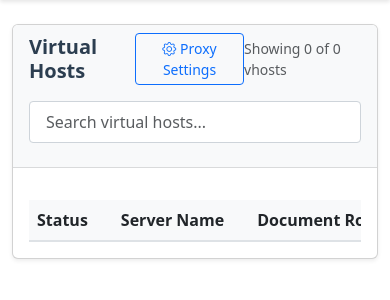
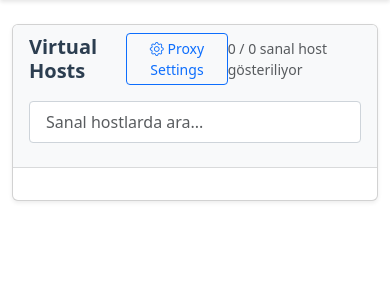
Before and after one commit to hermesthecat/www-dashboard, a PHP site: page / in a window 390 px wide. Shown: the part 68-368 px from the top of the page. Run offline with PHP 8.4, Linux system fonts and the light colour scheme; lists and menus that the app fills with data are empty; some libraries are stand-ins or nearby versions.

Commit message:
Sanal host görünümünü kartlara dönüştür ve kullanıcı deneyimini geliştir
- Tablo görünümünden kart görünümüne geçiş yapıldı
- Arama ve sayaç fonksiyonları kart yapısına uyarlandı
- Responsive tasarım için Bootstrap grid sistemi kullanıldı
- Kartlara ikon ve detay bilgileri eklendi
- Türkçe etiketler ve açıklamalar güncellendi

```diff
--- a/app.js
+++ b/app.js
@@ -86,84 +86,29 @@ document.addEventListener('DOMContentLoaded', function () {
 
     // Search functionality
     const searchInput = document.getElementById('searchInput');
-    const vhostTable = document.getElementById('vhostTable');
-    const tableRows = vhostTable.getElementsByTagName('tr');
+    const vhostCards = document.getElementById('vhostCards');
+    const cards = vhostCards.getElementsByClassName('vhost-item');
 
     searchInput.addEventListener('keyup', function () {
         const searchTerm = searchInput.value.toLowerCase();
 
-        // Start from 1 to skip header row
-        for (let i = 1; i < tableRows.length; i++) {
-            const row = tableRows[i];
-            const cells = row.getElementsByTagName('td');
-            let found = false;
+        Array.from(cards).forEach(card => {
+            const cardContent = card.textContent.toLowerCase();
+            card.style.display = cardContent.includes(searchTerm) ? '' : 'none';
+        });
 
-            for (let j = 0; j < cells.length - 1; j++) { // -1 to skip Actions column
-                const cellText = cells[j].textContent.toLowerCase();
-                if (cellText.includes(searchTerm)) {
-                    found = true;
-                    break;
-                }
-            }
-
-            row.style.display = found ? '' : 'none';
-        }
-    });
-
-    // Sorting functionality
-    const ths = document.getElementsByClassName('sortable');
-    let lastSortedColumn = null;
-    let ascending = true;
-
-    Array.from(ths).forEach((th, index) => {
-        th.addEventListener('click', function () {
-            const tbody = vhostTable.querySelector('tbody');
-            const rows = Array.from(tbody.getElementsByTagName('tr'));
-
-            // Reset arrows on all headers except current
-            Array.from(ths).forEach(header => {
-                if (header !== th) {
-                    header.classList.remove('asc', 'desc');
-                }
-            });
-
-            // Determine sort direction
-            if (lastSortedColumn === index) {
-                ascending = !ascending;
-            } else {
-                ascending = true;
-            }
-            lastSortedColumn = index;
-
-            // Update arrow class
-            th.classList.toggle('asc', ascending);
-            th.classList.toggle('desc', !ascending);
-
-            // Sort rows
-            rows.sort((a, b) => {
-                const aText = a.cells[index].textContent.trim().toLowerCase();
-                const bText = b.cells[index].textContent.trim().toLowerCase();
-                return ascending ?
-                    aText.localeCompare(bText) :
-                    bText.localeCompare(aText);
-            });
-
-            // Reattach sorted rows
-            rows.forEach(row => tbody.appendChild(row));
-        });
+        updateCounter();
     });
 
     // Counter functionality
     function updateCounter() {
         const counter = document.getElementById('vhostCounter');
-        const visibleRows = Array.from(tableRows).slice(1).filter(row =>
-            row.style.display !== 'none'
+        const visibleCards = Array.from(cards).filter(card =>
+            card.style.display !== 'none'
         ).length;
-        counter.textContent = `Showing ${visibleRows} of ${tableRows.length - 1} vhosts`;
+        const totalCards = cards.length;
+        counter.textContent = `${visibleCards} / ${totalCards} sanal host gösteriliyor`;
     }
-
-    // Update counter on search
-    searchInput.addEventListener('keyup', updateCounter);
 
     // Initial counter update
     updateCounter();
--- a/index.php
+++ b/index.php
@@ -78,44 +78,51 @@ $vhosts = parseVhosts(VHOSTS_FILE);
                             <div id="vhostCounter" class="text-muted"></div>
                         </div>
                         <div class="mt-3">
-                            <input type="text" id="searchInput" class="form-control" placeholder="Search virtual hosts...">
+                            <input type="text" id="searchInput" class="form-control" placeholder="Sanal hostlarda ara...">
                         </div>
                     </div>
                     <div class="card-body">
-                        <div class="table-responsive">
-                            <table class="table table-striped table-hover" id="vhostTable">
-                                <thead>
-                                    <tr>
-                                        <th class="sortable">Status <span class="sort-arrow"></span></th>
-                                        <th class="sortable">Server Name <span class="sort-arrow"></span></th>
-                                        <th class="sortable">Document Root <span class="sort-arrow"></span></th>
-                                        <th class="sortable">Server Admin <span class="sort-arrow"></span></th>
-                                        <th class="sortable">Server Alias <span class="sort-arrow"></span></th>
-                                        <th>Actions</th>
-                                    </tr>
-                                </thead>
-                                <tbody>
-                                    <?php foreach ($vhosts as $vhost): ?>
-                                        <tr>
-                                            <td>
-                                                <span class="status-indicator" data-server="<?php echo htmlspecialchars($vhost['serverName'] ?? ''); ?>">
-                                                    <span class="status-dot"></span>
-                                                    <span class="status-text">Checking...</span>
-                                                </span>
-                                            </td>
-                                            <td><?php echo htmlspecialchars($vhost['serverName'] ?? ''); ?></td>
-                                            <td><?php echo htmlspecialchars($vhost['documentRoot'] ?? ''); ?></td>
-                                            <td><?php echo htmlspecialchars($vhost['serverAdmin'] ?? ''); ?></td>
-                                            <td><?php echo htmlspecialchars($vhost['serverAlias'] ?? ''); ?></td>
-                                            <td>
-                                                <a href="http://<?php echo htmlspecialchars($vhost['serverName'] ?? ''); ?>"
-                                                    class="btn btn-primary btn-sm"
-                                                    target="_blank">Visit</a>
-                                            </td>
-                                        </tr>
-                                    <?php endforeach; ?>
-                                </tbody>
-                            </table>
+                        <div class="row row-cols-1 row-cols-md-2 row-cols-lg-3 row-cols-xl-5 g-4" id="vhostCards">
+                            <?php foreach ($vhosts as $vhost): ?>
+                                <div class="col vhost-item">
+                                    <div class="card h-100">
+                                        <div class="card-header bg-transparent">
+                                            <span class="status-indicator float-end" data-server="<?php echo htmlspecialchars($vhost['serverName'] ?? ''); ?>">
+                                                <span class="status-dot"></span>
+                                                <span class="status-text">Kontrol ediliyor...</span>
+                                            </span>
+                                        </div>
+                                        <div class="card-body">
+                                            <h5 class="card-title" title="<?php echo htmlspecialchars($vhost['serverName'] ?? ''); ?>">
+                                                <?php echo htmlspecialchars($vhost['serverName'] ?? ''); ?>
+                                            </h5>
+                                            <div class="card-text">
+                                                <div class="text-info-line">
+                                                    <i class="bi bi-folder"></i>
+                                                    <span class="text-muted" title="<?php echo htmlspecialchars($vhost['documentRoot'] ?? ''); ?>">
+                                                        <?php echo htmlspecialchars($vhost['documentRoot'] ?? ''); ?>
+                                                    </span>
+                                                </div>
+                                                <?php if (!empty($vhost['serverAlias'])): ?>
+                                                <div class="text-info-line">
+                                                    <i class="bi bi-link-45deg"></i>
+                                                    <span class="text-muted" title="<?php echo htmlspecialchars($vhost['serverAlias'] ?? ''); ?>">
+                                                        <?php echo htmlspecialchars($vhost['serverAlias'] ?? ''); ?>
+                                                    </span>
+                                                </div>
+                                                <?php endif; ?>
+                                            </div>
+                                        </div>
+                                        <div class="card-footer bg-transparent">
+                                            <a href="http://<?php echo htmlspecialchars($vhost['serverName'] ?? ''); ?>"
+                                                class="btn btn-primary btn-sm w-100"
+                                                target="_blank">
+                                                <i class="bi bi-box-arrow-up-right"></i> Ziyaret Et
+                                            </a>
+                                        </div>
+                                    </div>
+                                </div>
+                            <?php endforeach; ?>
                         </div>
                     </div>
                 </div>
```
Also changed, not shown: style.css (+71 -20 lines), config.php (line endings or trailing spaces).
